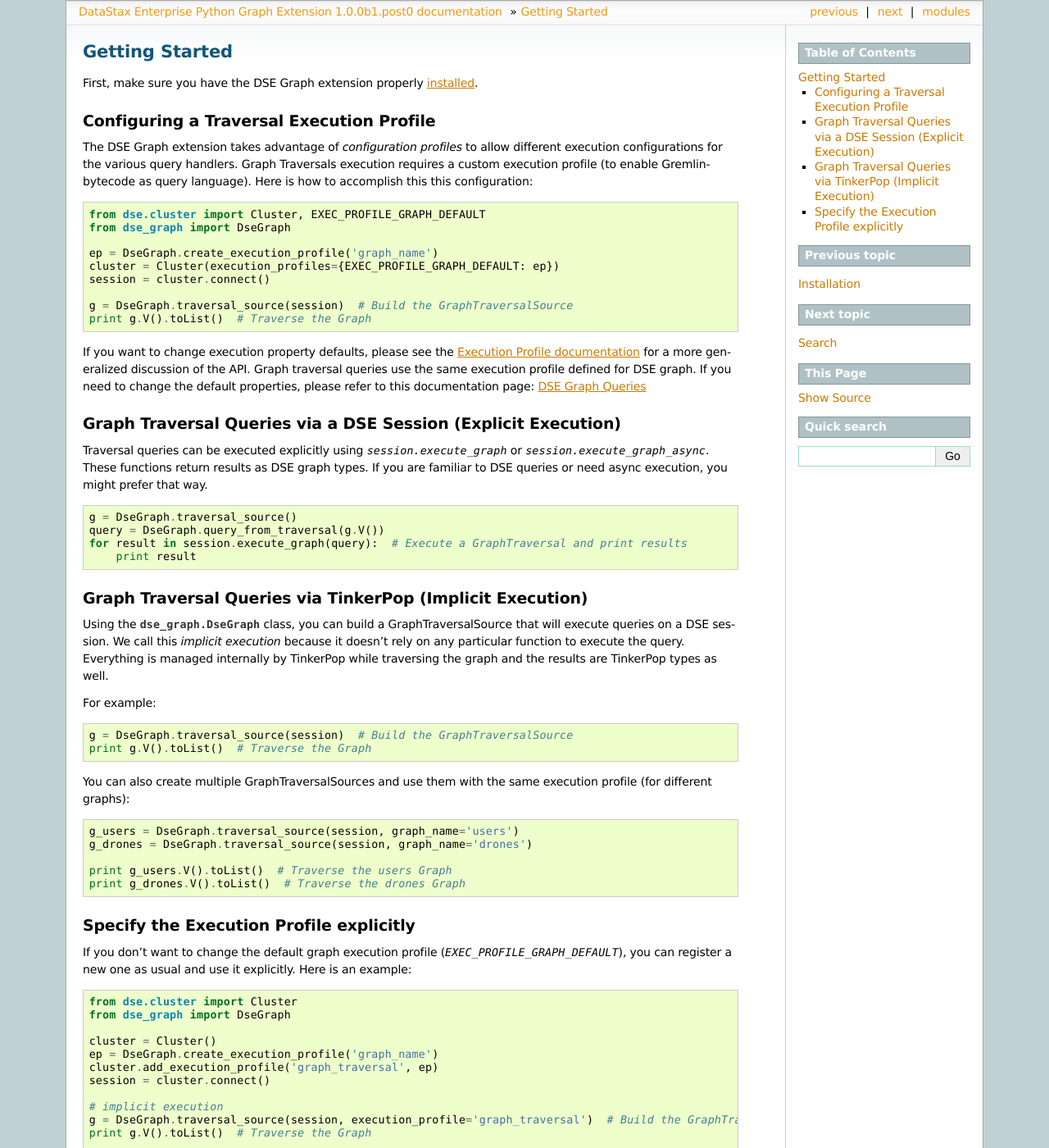
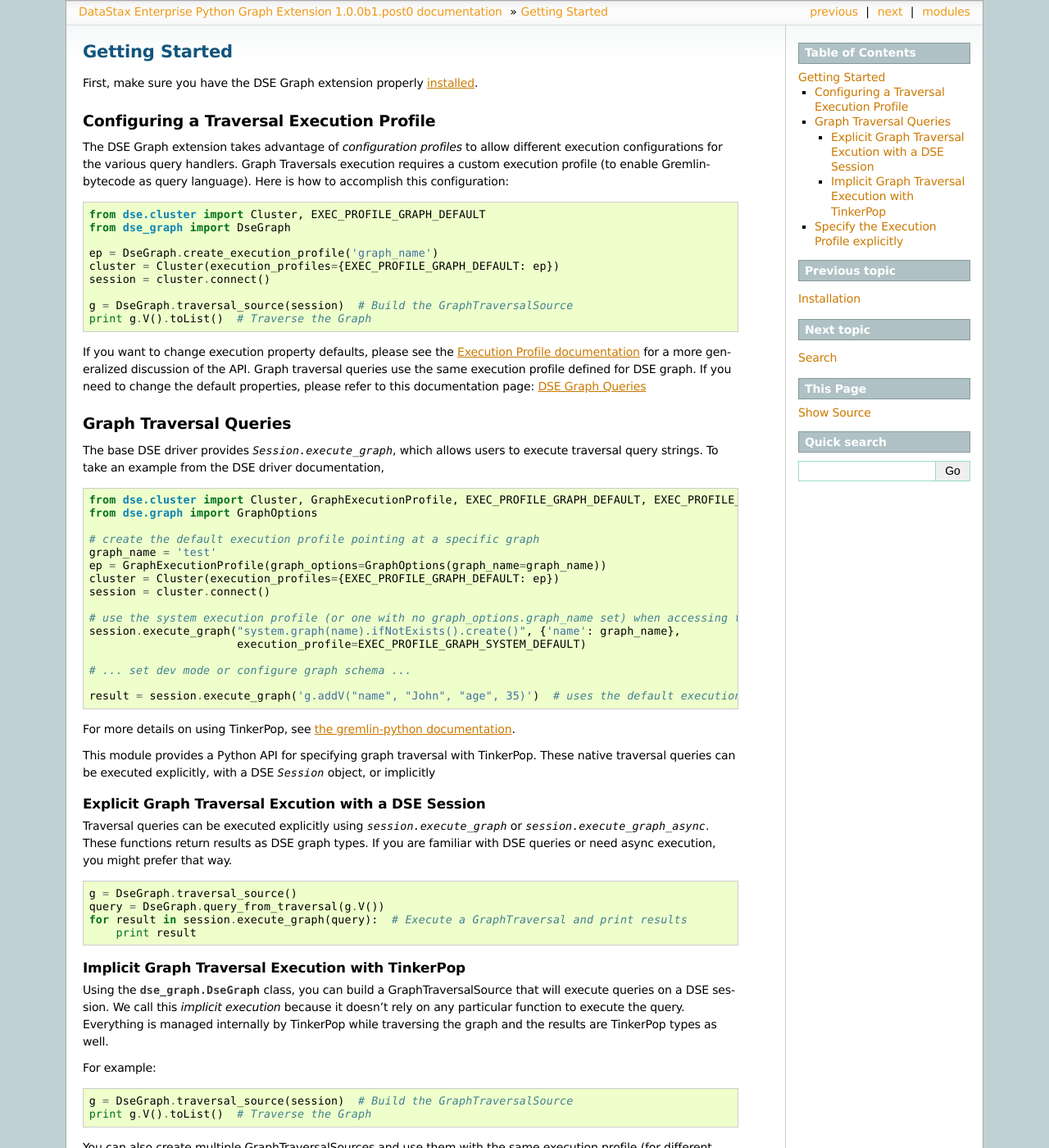
Before and after one commit to kashenfelter/python-dse-graph, a Sphinx documentation site: the page built from docs/getting_started.rst, in a window 1280 px wide and 1400 px high. Shown: the whole window at 82% size. Built offline with Sphinx 7.4.7, drawn with Linux system fonts in a browser that asks for light colours.

Commit message:
expand TinkerPop documentation slightly

```diff
--- a/docs/getting_started.rst
+++ b/docs/getting_started.rst
@@ -28,12 +28,44 @@
 for a more generalized discussion of the API. Graph traversal queries use the same execution profile defined for DSE graph. If you
 need to change the default properties, please refer to this documentation page: `DSE Graph Queries <http://docs.datastax.com/en/developer/python-driver-dse/1.1/graph/>`_
 
+Graph Traversal Queries
+~~~~~~~~~~~~~~~~~~~~~~~
 
-Graph Traversal Queries via a DSE Session (Explicit Execution)
-~~~~~~~~~~~~~~~~~~~~~~~~~~~~~~~~~~~~~~~~~~~~~~~~~~~~~~~~~~~~~~
+The base DSE driver provides `Session.execute_graph`, which allows users to execute traversal query strings.
+To take an example from the DSE driver documentation,
+
+.. code-block:: python
+
+
+    from dse.cluster import Cluster, GraphExecutionProfile, EXEC_PROFILE_GRAPH_DEFAULT, EXEC_PROFILE_GRAPH_SYSTEM_DEFAULT
+    from dse.graph import GraphOptions
+
+    # create the default execution profile pointing at a specific graph
+    graph_name = 'test'
+    ep = GraphExecutionProfile(graph_options=GraphOptions(graph_name=graph_name))
+    cluster = Cluster(execution_profiles={EXEC_PROFILE_GRAPH_DEFAULT: ep})
+    session = cluster.connect()
+
+    # use the system execution profile (or one with no graph_options.graph_name set) when accessing the system API
+    session.execute_graph("system.graph(name).ifNotExists().create()", {'name': graph_name},
+                          execution_profile=EXEC_PROFILE_GRAPH_SYSTEM_DEFAULT)
+
+    # ... set dev mode or configure graph schema ...
+
+    result = session.execute_graph('g.addV("name", "John", "age", 35)')  # uses the default execution profile
+
+For more details on using TinkerPop, see `the gremlin-python documentation
+<http://tinkerpop.apache.org/docs/current/reference/#gremlin-python>`_.
+
+This module provides a Python API for specifying graph traversal with TinkerPop.
+These native traversal queries can be executed explicitly, with a DSE `Session` object,
+or implicitly
+
+Explicit Graph Traversal Excution with a DSE Session
+^^^^^^^^^^^^^^^^^^^^^^^^^^^^^^^^^^^^^^^^^^^^^^^^^^^^
 
 Traversal queries can be executed explicitly using `session.execute_graph` or `session.execute_graph_async`. These functions
-return results as DSE graph types. If you are familiar to DSE queries or need async execution, you might prefer that way.
+return results as DSE graph types. If you are familiar with DSE queries or need async execution, you might prefer that way.
 
 .. code-block:: python
 
@@ -42,9 +74,8 @@
     for result in session.execute_graph(query):  # Execute a GraphTraversal and print results
         print result
 
-
-Graph Traversal Queries via TinkerPop (Implicit Execution)
-~~~~~~~~~~~~~~~~~~~~~~~~~~~~~~~~~~~~~~~~~~~~~~~~~~~~~~~~~~
+Implicit Graph Traversal Execution with TinkerPop
+^^^^^^^^^^^^^^^^^^^^^^^^^^^^^^^^^^^^^^^^^^^^^^^^^
 
 Using the :class:`dse_graph.DseGraph` class, you can build a GraphTraversalSource
 that will execute queries on a DSE session. We call this *implicit execution* because it
@@ -58,7 +89,6 @@
     g = DseGraph.traversal_source(session)  # Build the GraphTraversalSource
     print g.V().toList()  # Traverse the Graph
 
-
 You can also create multiple GraphTraversalSources and use them with the same execution profile (for different graphs):
 
 .. code-block:: python
@@ -68,7 +98,6 @@
 
     print g_users.V().toList()  # Traverse the users Graph
     print g_drones.V().toList()  # Traverse the drones Graph
-
 
 Specify the Execution Profile explicitly
 ~~~~~~~~~~~~~~~~~~~~~~~~~~~~~~~~~~~~~~~~~
```
Also changed, not shown: other parts of docs/getting_started.rst (+1 -1 lines).
